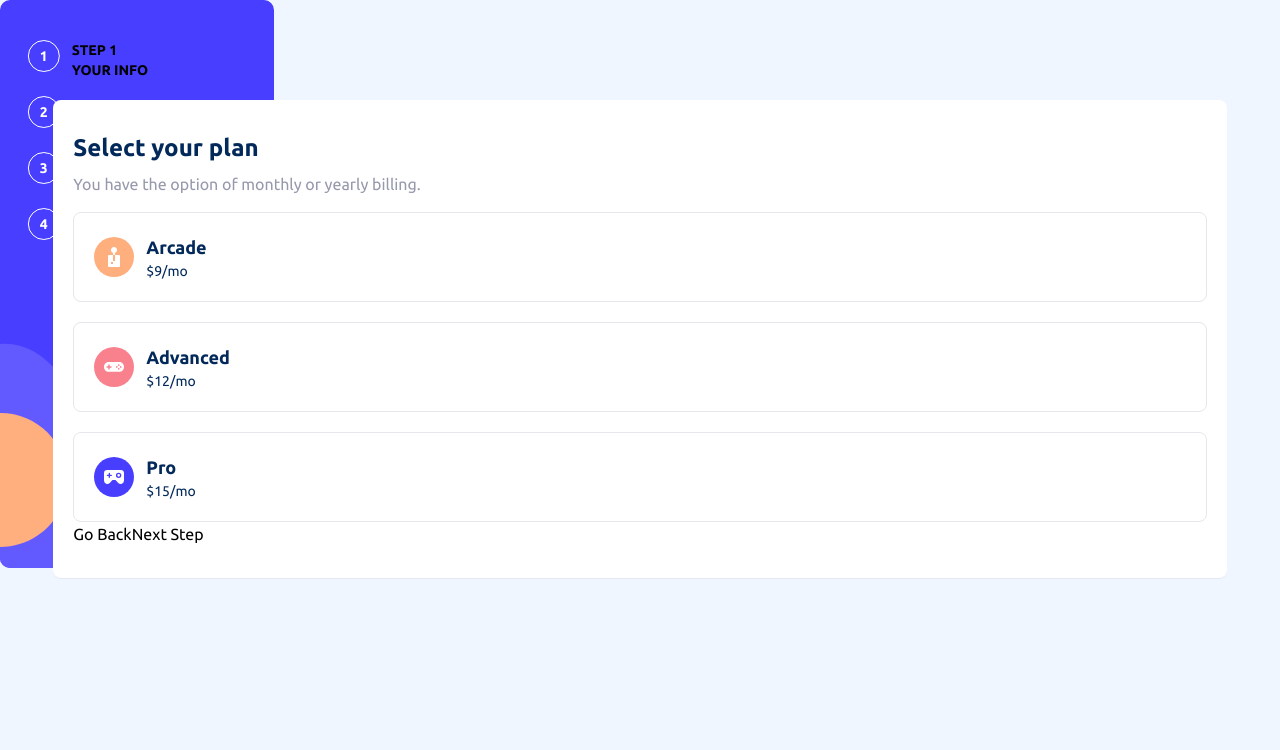
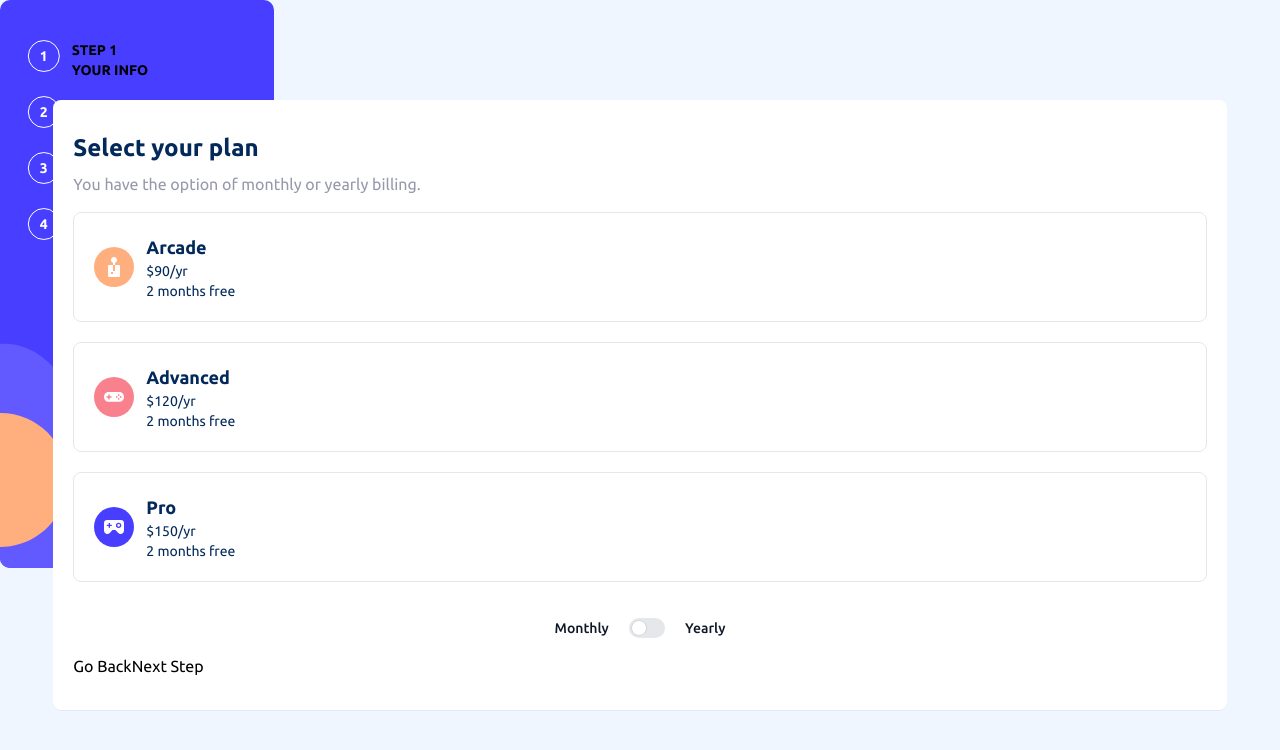
Before and after one commit to SanazBHMN/multi-step-form, a React (Vite) app: page / in a window 1280 px wide. Both pictures are taken after a click on the button "Next Step". Shown: the top 750 px of the page. Built offline with nearby package versions, Linux system fonts and the light colour scheme.

Commit message:
Implement the toggle

```diff
--- a/src/components/PlanForm.tsx
+++ b/src/components/PlanForm.tsx
@@ -1,11 +1,15 @@
 // components
 import { FormWrapper } from "./FormWrapper";
+import { Toggle } from "./Toggle";
 // statics
 import arcade from "../assets/icons/icon-arcade.svg";
 import advanced from "../assets/icons/icon-advanced.svg";
 import pro from "../assets/icons/icon-pro.svg";
+import { useState } from "react";
 
 export const PlanForm = () => {
+  const [isMonthlySelected, setIsMonthlySelected] = useState(false);
+
   let { title, description } = {
     title: "Select your plan",
     description: "You have the option of monthly or yearly billing.",
@@ -30,7 +34,12 @@ export const PlanForm = () => {
             <img src={arcade} alt="" />
             <div className="block">
               <div className="w-full text-lg font-semibold">Arcade</div>
-              <div className="w-full text-sm">$9/mo</div>
+              <div className="w-full text-sm">
+                {isMonthlySelected ? "$9/mo" : "$90/yr"}
+              </div>
+              {!isMonthlySelected && (
+                <div className="w-full text-sm">2 months free</div>
+              )}
             </div>
           </label>
         </li>
@@ -50,7 +59,12 @@ export const PlanForm = () => {
             <img src={advanced} alt="" />
             <div className="block">
               <div className="w-full text-lg font-semibold">Advanced</div>
-              <div className="w-full text-sm">$12/mo</div>
+              <div className="w-full text-sm">
+                {isMonthlySelected ? "$12/mo" : "$120/yr"}
+              </div>
+              {!isMonthlySelected && (
+                <div className="w-full text-sm">2 months free</div>
+              )}
             </div>
           </label>
         </li>
@@ -70,11 +84,20 @@ export const PlanForm = () => {
             <img src={pro} alt="" />
             <div className="block">
               <div className="w-full text-lg font-semibold">Pro</div>
-              <div className="w-full text-sm">$15/mo</div>
+              <div className="w-full text-sm">
+                {isMonthlySelected ? "$15/mo" : "$150/yr"}
+              </div>
+              {!isMonthlySelected && (
+                <div className="w-full text-sm">2 months free</div>
+              )}
             </div>
           </label>
         </li>
       </ul>
+      <Toggle
+        value={isMonthlySelected}
+        onChange={() => setIsMonthlySelected(!isMonthlySelected)}
+      />
     </FormWrapper>
   );
 };
--- /dev/null
+++ b/src/components/Toggle.tsx
@@ -0,0 +1,27 @@
+interface ToggleProps {
+  value: boolean;
+  onChange: () => void;
+}
+
+export const Toggle = ({ value, onChange }: ToggleProps) => {
+  //   console.log(value);
+  return (
+    <div className="mt-5 flex items-center justify-center gap-5 p-4">
+      <span className="text-sm font-medium text-gray-900 dark:text-gray-300">
+        Monthly
+      </span>
+      <label className="inline-flex cursor-pointer items-center">
+        <input
+          type="checkbox"
+          checked={value}
+          onChange={onChange}
+          className="peer sr-only"
+        />
+        <div className="peer relative h-5 w-9 rounded-full bg-gray-200 after:absolute after:start-[2px] after:top-[2px] after:h-4 after:w-4 after:rounded-full after:border after:border-gray-300 after:bg-white after:transition-all after:content-[''] peer-checked:after:translate-x-full peer-checked:after:border-white rtl:peer-checked:after:-translate-x-full dark:bg-gray-700 dark:peer-checked:bg-gray-700 dark:peer-focus:ring-blue-800"></div>
+      </label>
+      <span className="text-sm font-medium text-gray-900 dark:text-gray-300">
+        Yearly
+      </span>
+    </div>
+  );
+};
```
